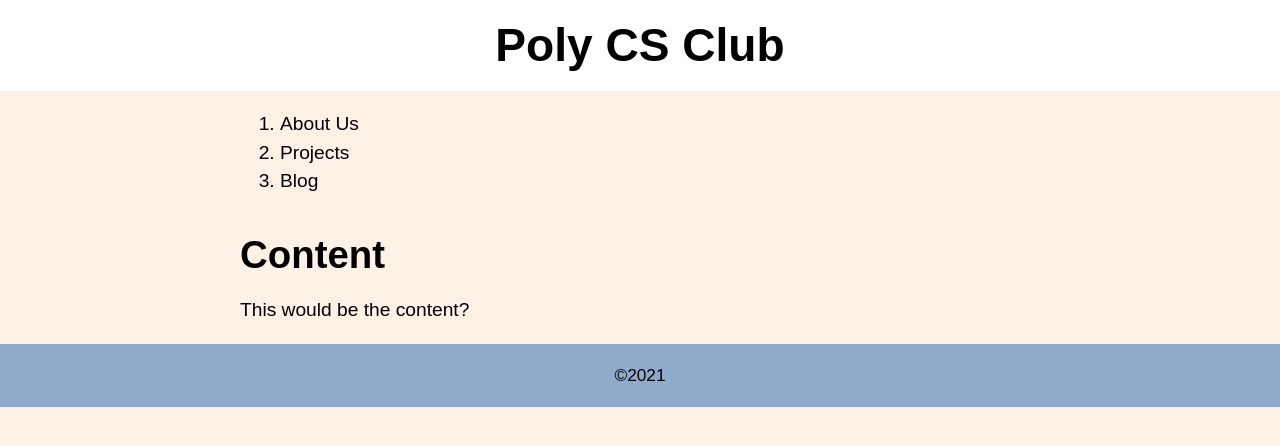
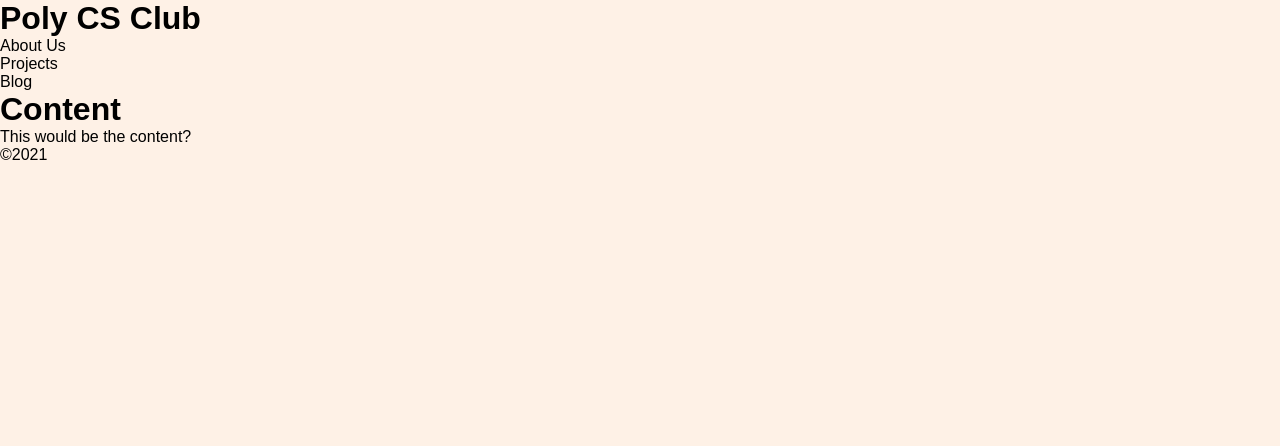
Before and after one commit to banna61667/CSClub-Website, a plain HTML site: page index.html in a window 1280 px wide. Drawn offline with Linux system fonts and the light colour scheme.

Commit message:
Some other scss related updates

```diff
--- a/scss/styles.scss
+++ b/scss/styles.scss
@@ -1,118 +1,15 @@
 /*
-    @version 2021-10-05
+    @version 2022-17-02
 */
-
+*{
+    margin: 0;
+    padding: 0;
+    border: 0;
+}
 body    {
-    margin: 0;
-    border: 0;
-    padding: 0;
     font-family: 'Readex Pro', sans-serif;
-    /* font-family: Georgia, Garamond, serif; */
     font-size: 100%;
     font-weight: normal;
     color: #000;
-    background-color: #FEF1E6;
+    background: #FEF1E6;
 }
-
-a:link, a:visited
-{
-    text-decoration: underline;
-    color: #00f;
-    font-weight: bold;
-}
-
-a:hover, a:active
-{
-    text-decoration: underline;
-    color: #000;
-}
-
-ul li   {
-    list-style-type: square;
-}
-
-header {
-    margin: 0;
-    border: 0;
-    padding: 0;
-    background-color: #fff;
-    /*
-    background-image: url("headerbackground-light.jpg");
-    background-repeat: no-repeat;
-    background-size: cover;
-    background-position: center center;
-    */
-    color: #000;
-    text-align: center;
-    overflow: auto;
-}
-
-header h1  {
-        font-weight: bold;
-        font-size: 240%;
-        /*color: purple;*/
-    }
-
-main    {
-
-}
-
-/*
-The container class is used to limit the width of the content
-on the page to a maximum of 800px: white space is added to
-either side for browser windows that are wider than that.
-*/
-.container
-    {
-        margin: 0 auto;
-        border: 0;
-        padding: 0 1em;
-        max-width: 800px; /* Padding will be added to
-                             sides as necessary */
-        overflow: auto;
-    }
-
-img         {
-        margin: 0;
-        border: 0;
-        padding: 0;
-        width: 100%;
-    }
-
-footer     {
-        margin: 0;
-        border: 0;
-        padding: 0 1em;
-        background: #90AACB;
-        color: black;
-        font-size: 90%;
-        text-align: center;
-        overflow: auto;
-    }
-footer a:link, #footer a:visited
-    {
-        color: #fff;
-    }
-
-footer a:hover, #footer a:active
-    {
-        color: #39f;
-    }
-
-/*
-These specification below are the ones with trigger alterations
-in display based on broswer width.  The defaults CSS-descriptions
-above are based on an assumed mobile, "vertically-prominent" display.
-
-This specification, then, describes how to alter those default
-display values for a wider (>= 800px) display port.
-*/
-
-@media (min-width: 800px)
-{
-body
-{
-font-size: 120%;
-line-height: 1.5em;
-}
-}
```
Also changed, not shown: scss/styles.css, 1 other file.
